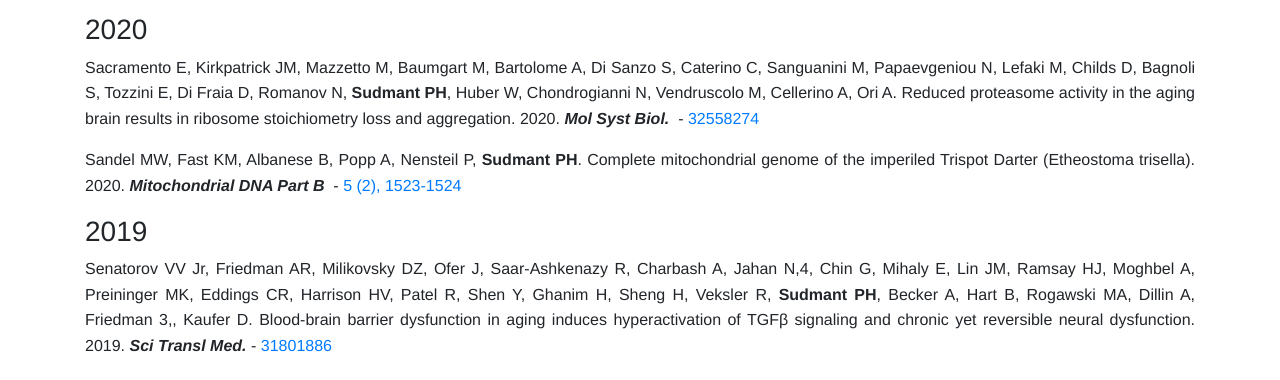
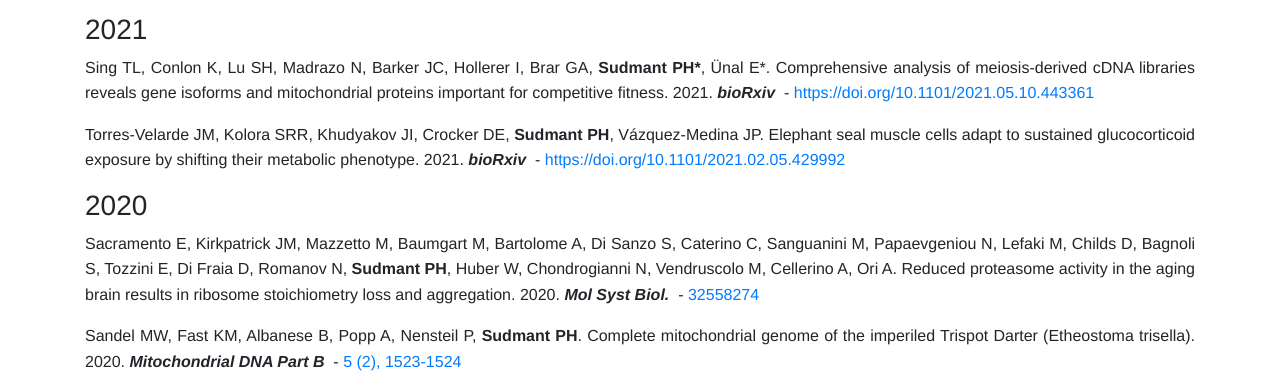
Before and after one commit to sudmantlab/sudmantlab.github.io, a plain HTML site: page publications.html in a window 1280 px wide. Shown: the part 219-599 px from the top of the page. Drawn offline with Linux system fonts and the light colour scheme.

Commit message:
add bioarxiv pubs

```diff
--- a/publications.html
+++ b/publications.html
@@ -45,6 +45,12 @@
       <div class="row">
         <div class="col-xl-12">
           <div class="text-left">
+			<h3>2021</h3>
+
+            <p align="justify">Sing TL, Conlon K,  Lu SH, Madrazo N, Barker JC, Hollerer I, Brar GA, <b>Sudmant PH*</b>, Ünal E*. Comprehensive analysis of meiosis-derived cDNA libraries reveals gene isoforms and mitochondrial proteins important for competitive fitness. 2021. <b><em>bioRxiv</em></b> &nbsp;-&nbsp;<a href="https://www.biorxiv.org/content/10.1101/2021.05.10.443361v1">https://doi.org/10.1101/2021.05.10.443361</a></p>
+
+            <p align="justify">Torres-Velarde JM, Kolora SRR, Khudyakov JI, Crocker DE, <b>Sudmant PH</b>, Vázquez-Medina JP. Elephant seal muscle cells adapt to sustained glucocorticoid exposure by shifting their metabolic phenotype. 2021. <b><em>bioRxiv</em></b> &nbsp;-&nbsp;<a href="https://www.biorxiv.org/content/10.1101/2021.02.05.429992v1">https://doi.org/10.1101/2021.02.05.429992</a></p>
+
 			<h3>2020</h3>
 
             <p align="justify">Sacramento E, Kirkpatrick JM, Mazzetto M, Baumgart M, Bartolome A, Di Sanzo S, Caterino C, Sanguanini M, Papaevgeniou N, Lefaki M, Childs D, Bagnoli S, Tozzini E, Di Fraia D, Romanov N, <b>Sudmant PH</b>, Huber W, Chondrogianni N, Vendruscolo M, Cellerino A, Ori A. Reduced proteasome activity in the aging brain results in ribosome stoichiometry loss and aggregation. 2020. <b><em>Mol Syst Biol.</em></b> &nbsp;-&nbsp;<a href="https://pubmed.ncbi.nlm.nih.gov/32558274/">32558274</a></p>
```
